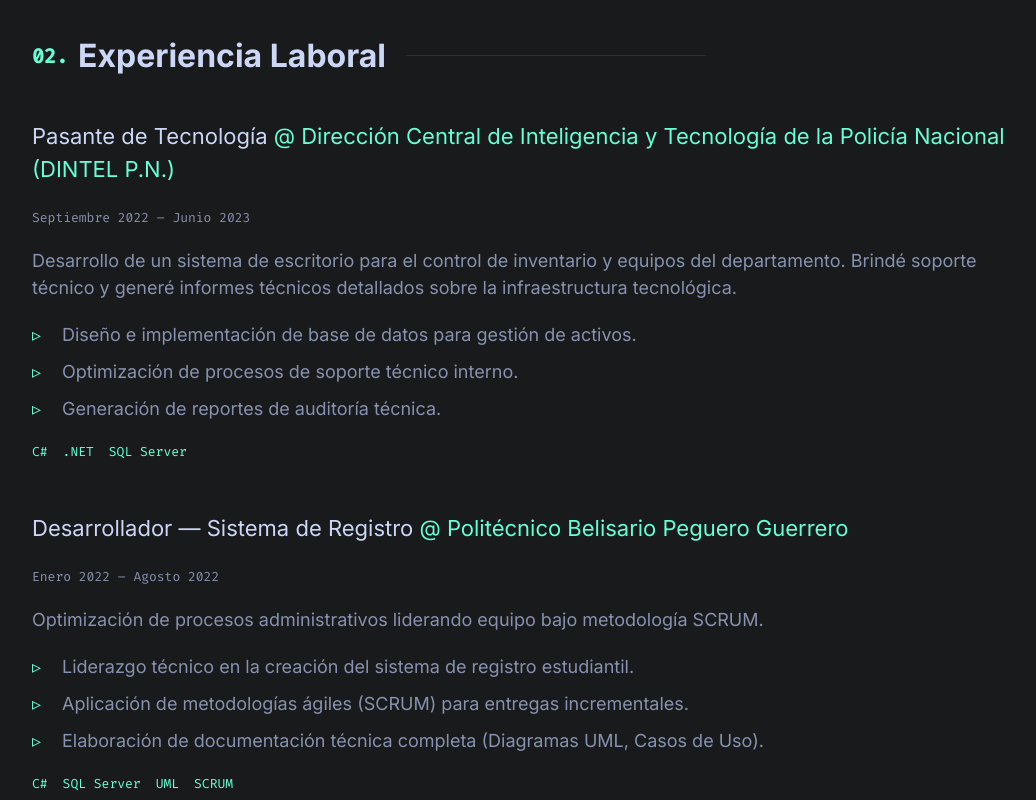
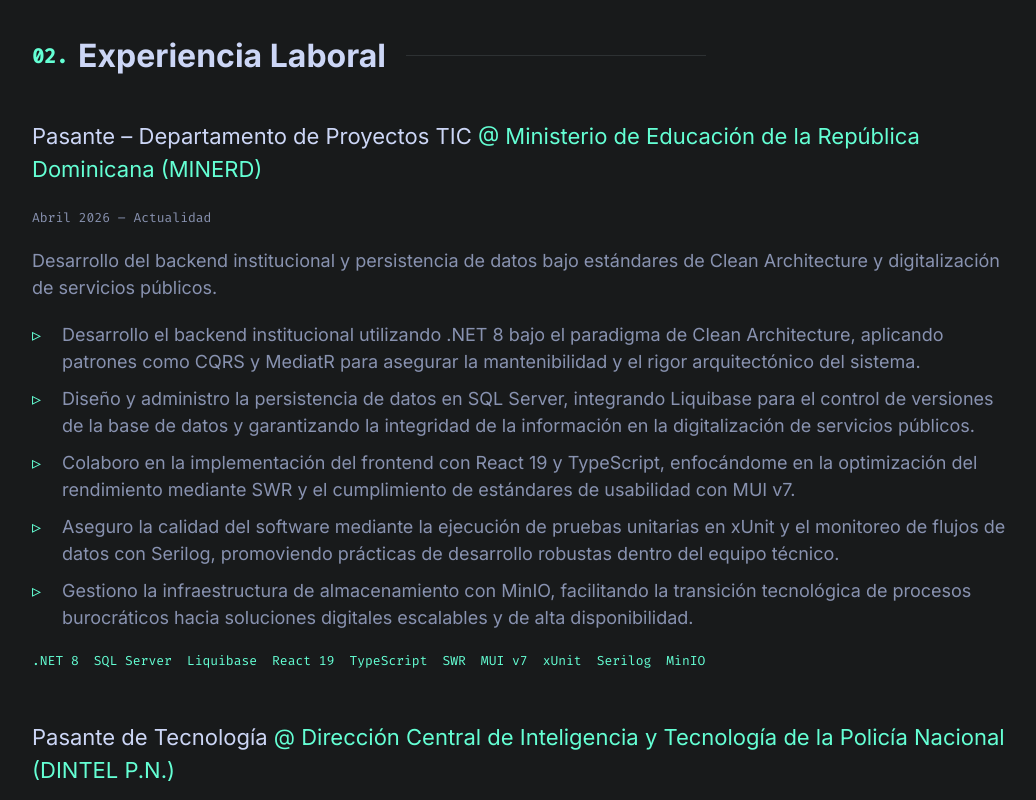
Before and after one commit to enmanuelgs/portfolio-egs, a React (Vite) app: page / in a window 1280 px wide. Shown: the part 840-1640 px from the top of the page, without its empty margins (118-1154 px from the left). Built offline with nearby package versions, Linux system fonts and the light colour scheme.

Commit message:
Cambios en experiencia laboral y curriculum

```diff
--- a/src/translations.js
+++ b/src/translations.js
@@ -56,6 +56,20 @@
         experience: {
             title: "Experiencia Laboral",
             jobs: [
+                {
+                    role: "Pasante – Departamento de Proyectos TIC",
+                    company: "Ministerio de Educación de la República Dominicana (MINERD)",
+                    range: "Abril 2026 – Actualidad",
+                    description: "Desarrollo del backend institucional y persistencia de datos bajo estándares de Clean Architecture y digitalización de servicios públicos.",
+                    bullets: [
+                        "Desarrollo el backend institucional utilizando .NET 8 bajo el paradigma de Clean Architecture, aplicando patrones como CQRS y MediatR para asegurar la mantenibilidad y el rigor arquitectónico del sistema.",
+                        "Diseño y administro la persistencia de datos en SQL Server, integrando Liquibase para el control de versiones de la base de datos y garantizando la integridad de la información en la digitalización de servicios públicos.",
+                        "Colaboro en la implementación del frontend con React 19 y TypeScript, enfocándome en la optimización del rendimiento mediante SWR y el cumplimiento de estándares de usabilidad con MUI v7.",
+                        "Aseguro la calidad del software mediante la ejecución de pruebas unitarias en xUnit y el monitoreo de flujos de datos con Serilog, promoviendo prácticas de desarrollo robustas dentro del equipo técnico.",
+                        "Gestiono la infraestructura de almacenamiento con MinIO, facilitando la transición tecnológica de procesos burocráticos hacia soluciones digitales escalables y de alta disponibilidad."
+                    ],
+                    tech: [".NET 8", "SQL Server", "Liquibase", "React 19", "TypeScript", "SWR", "MUI v7", "xUnit", "Serilog", "MinIO"]
+                },
                 {
                     role: "Pasante de Tecnología",
                     company: "Dirección Central de Inteligencia y Tecnología de la Policía Nacional (DINTEL P.N.)",
@@ -171,6 +185,20 @@
             title: "Work Experience",
             jobs: [
                 {
+                    role: "Intern – ICT Projects Department",
+                    company: "Ministry of Education of the Dominican Republic (MINERD)",
+                    range: "April 2026 – Present",
+                    description: "Development of institutional backend and data persistence under Clean Architecture standards and digitalization of public services.",
+                    bullets: [
+                        "Develop the institutional backend using .NET 8 under Clean Architecture, applying CQRS and MediatR patterns to ensure system maintainability and architectural rigor.",
+                        "Design and manage data persistence in SQL Server, integrating Liquibase for database version control and guaranteeing data integrity in the digitalization of public services.",
+                        "Collaborate on the frontend with React 19 and TypeScript, focusing on performance optimization through SWR and usability standards compliance with MUI v7.",
+                        "Ensure software quality by executing unit tests in xUnit and monitoring data flows with Serilog, promoting robust development practices within the technical team.",
+                        "Manage storage infrastructure with MinIO, facilitating the technological transition of bureaucratic processes toward scalable, high-availability digital solutions.",
+                    ],
+                    tech: [".NET 8", "SQL Server", "Liquibase", "React 19", "TypeScript", "SWR", "MUI v7", "xUnit", "Serilog", "MinIO"]
+                },
+                {
                     role: "Technology Intern",
                     company: "Central Directorate of Intelligence and Technology of the National Police (DINTEL P.N.)",
                     range: "September 2022 – June 2023",
```
Also changed, not shown: 2 other files (tests, documents, lock files or other folders).
